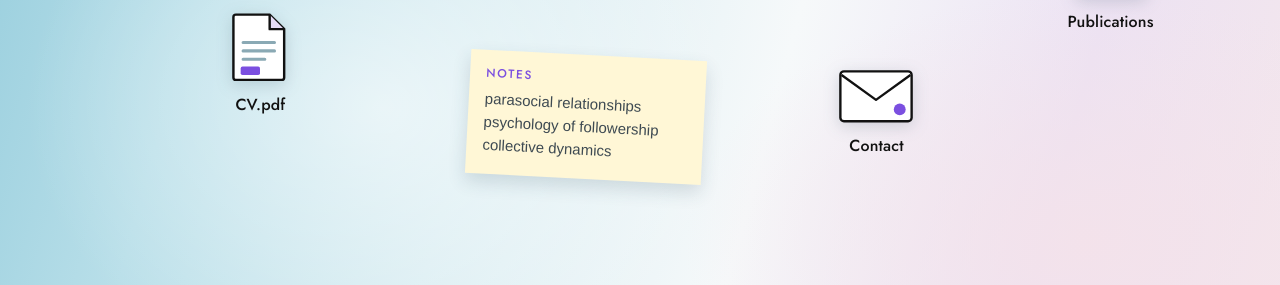
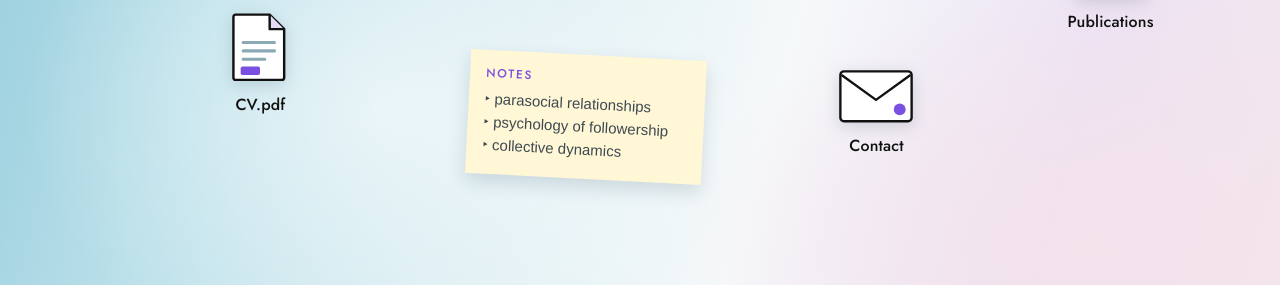
Before and after one commit to gracielleli/gracielleli.github.io, a Jekyll site: the page built from index.html, in a window 1280 px wide. Shown: the part 522-807 px from the top of the page. Built offline with Jekyll 4.4.1, drawn with Linux system fonts in a browser that asks for light colours; some web fonts are replaced.

```diff
--- a/index.html
+++ b/index.html
@@ -41,6 +41,6 @@ nav: home
 
   <div class="sticky" style="--x:36%; --y:66%; --r:3deg" aria-hidden="true">
     <span class="sticky-title">notes</span>
-    parasocial relationships<br>psychology of followership<br>collective dynamics
+    ‣ parasocial relationships<br>‣ psychology of followership<br>‣ collective dynamics
   </div>
 </section>
```
